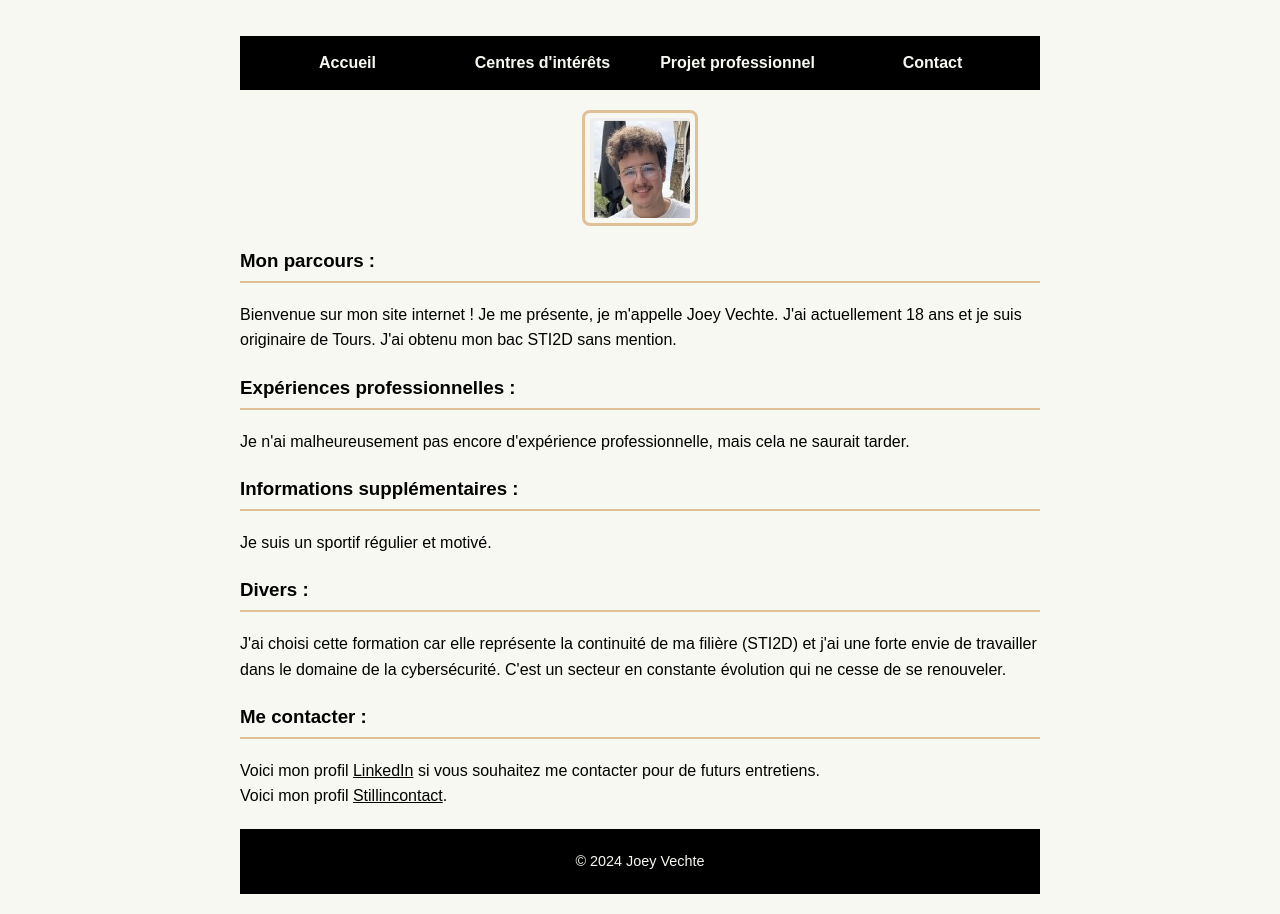
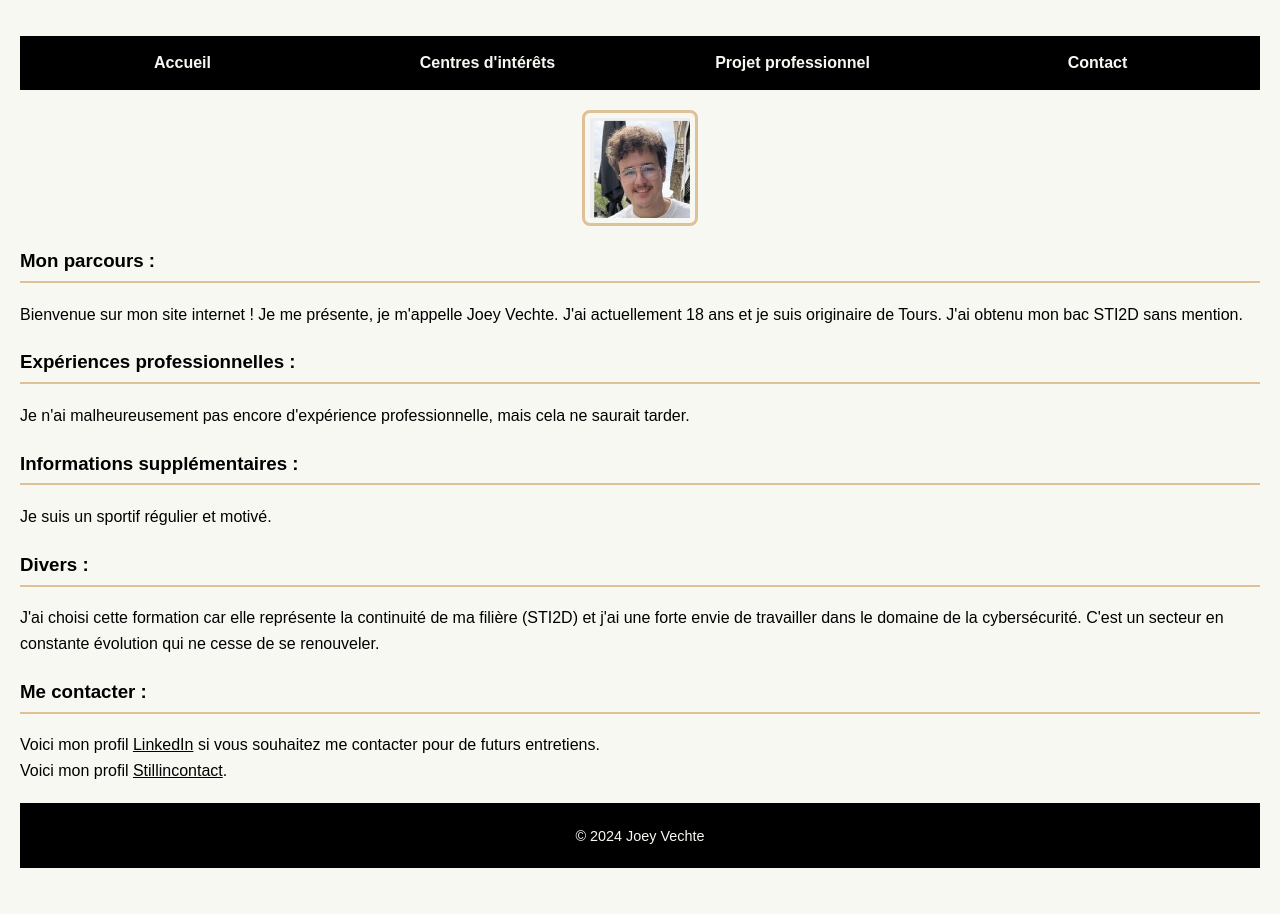
Before and after one commit to JOJO-GITUB/site, a plain HTML site: page index.html in a window 1280 px wide. After the commit the page ends 888 px from the top, so only its background shows below. Drawn offline with Linux system fonts and the light colour scheme.

Commit message:
Add files via upload

```diff
--- a/Site_Joey.css
+++ b/Site_Joey.css
@@ -9,16 +9,17 @@
     background-color: var(--blanc-casse);
     color: var(--noir);
     font-family: Arial, sans-serif;
-    height: 100vh;
     margin: 0;
     padding: 0;
+    text-align: 100px;
   }
 
   /* Container principal pour centrer le contenu */
   .container {
-    max-width: 800px;
+    max-width: 100%;
     margin: 0 auto;
     padding: 20px;
+    margin-bottom: 0%;
   }
 
   /* Navigation */
```
